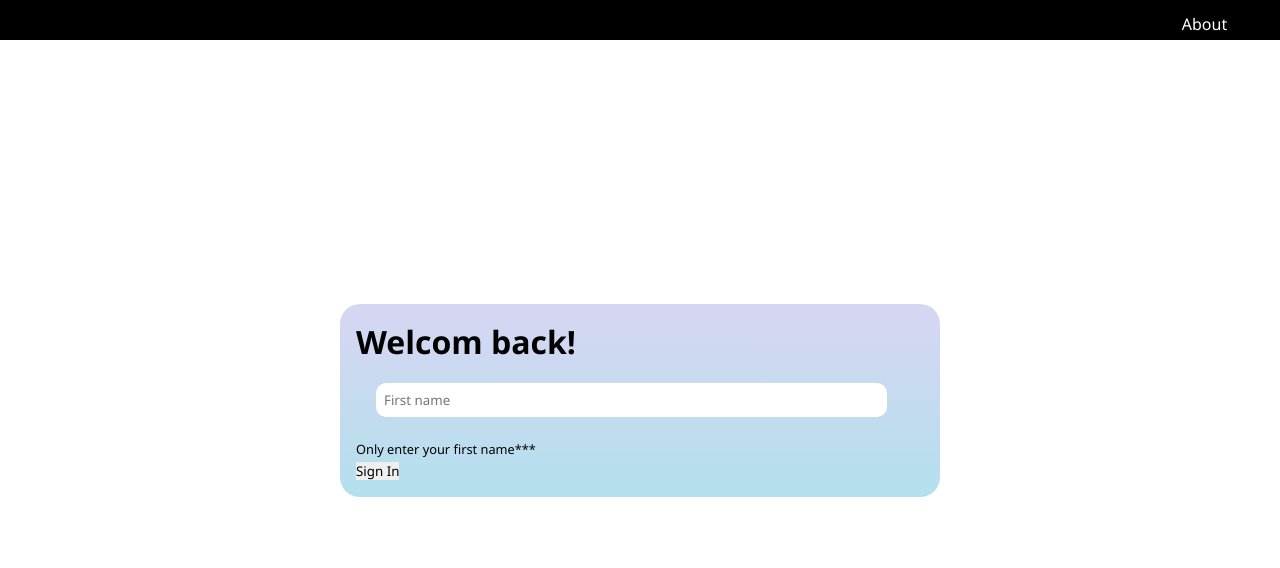
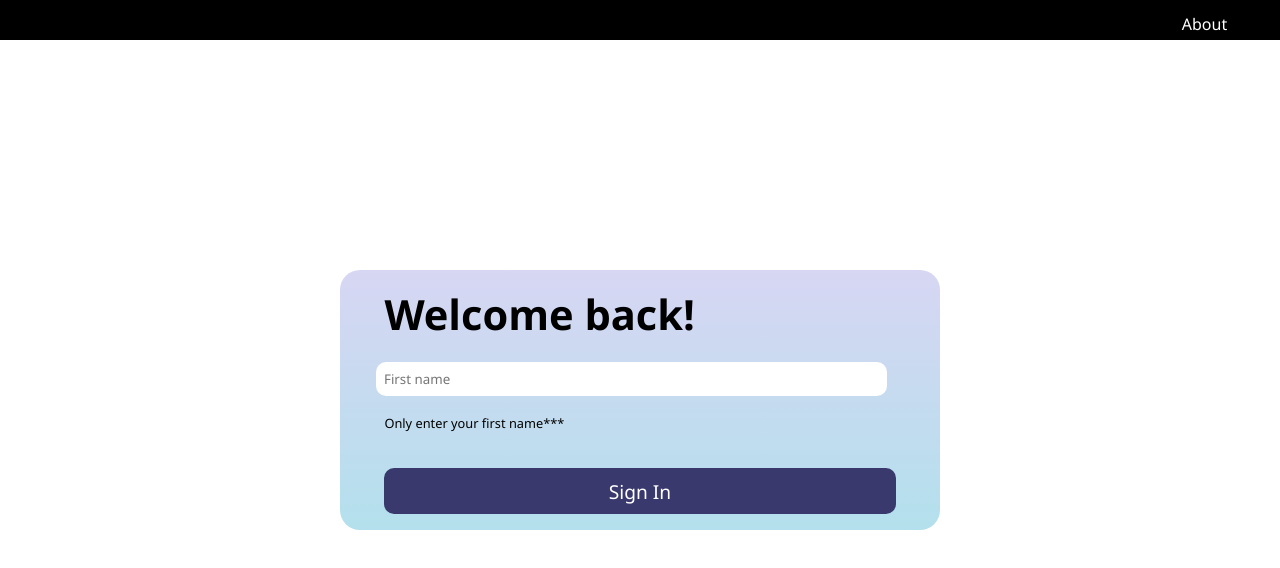
Before and after one commit to NiclanX/my-organization, a React (Vite) app: page / in a window 1280 px wide. Shown: the top 568 px of the page. Built offline with nearby package versions, Linux system fonts and the light colour scheme.

Commit message:
Form 1.1

```diff
--- a/src/App.css
+++ b/src/App.css
@@ -15,7 +15,10 @@
 
 label {
     font-size: 0.8rem;
-    border-bottom: 60px;
+    position: relative;
+    left: 5%;
+    top: -5px;
+    margin-bottom: 20px;
 }
 
 input {
@@ -36,6 +39,12 @@ form {
     width: 600px;
 }
 
+form h1 {
+    font-size: 2.6rem;
+    position: relative;
+    left: 5%;
+}
+
 .sign-in-nav {
     height: 40px;
     background-color: black;
@@ -54,7 +63,7 @@ form {
     list-style-type: none;
 }
 
-.sign-in-nav ul {}
+
 
 .sign-in-nav ul li a {
     text-decoration: none;
@@ -65,4 +74,14 @@ form {
 .signIn-btn {
     outline: none;
     border: none;
+    width: 90%;
+    position: relative;
+    left: 5%;
+    padding: 0.6rem;
+    background-color: rgb(57, 57, 110);
+    color: #fff;
+    border-radius: 10px;
+    margin-top: 30px;
+    cursor: pointer;
+    font-size: 1.2rem;
 }
--- a/src/SignIn.jsx
+++ b/src/SignIn.jsx
@@ -2,12 +2,17 @@ import React from 'react'
 import './App.css'
 
 export const SignIn = () => {
+  function logIn(e) {
+    e.preventDefault()
+
+    console.log(' is logged in')
+  }
   return (
     <form action="GET">
-        <h1>Welcom back!</h1>
+        <h1>Welcome back!</h1>
         <input type="text" placeholder='First name' id='name' autoComplete='off'/><br />
         <label htmlFor="name">Only enter your first name***</label><br />
-        <button className='signIn-btn'>Sign In</button>
+        <button className='signIn-btn' onClick={logIn}>Sign In</button>
     </form>
   )
 }
```
